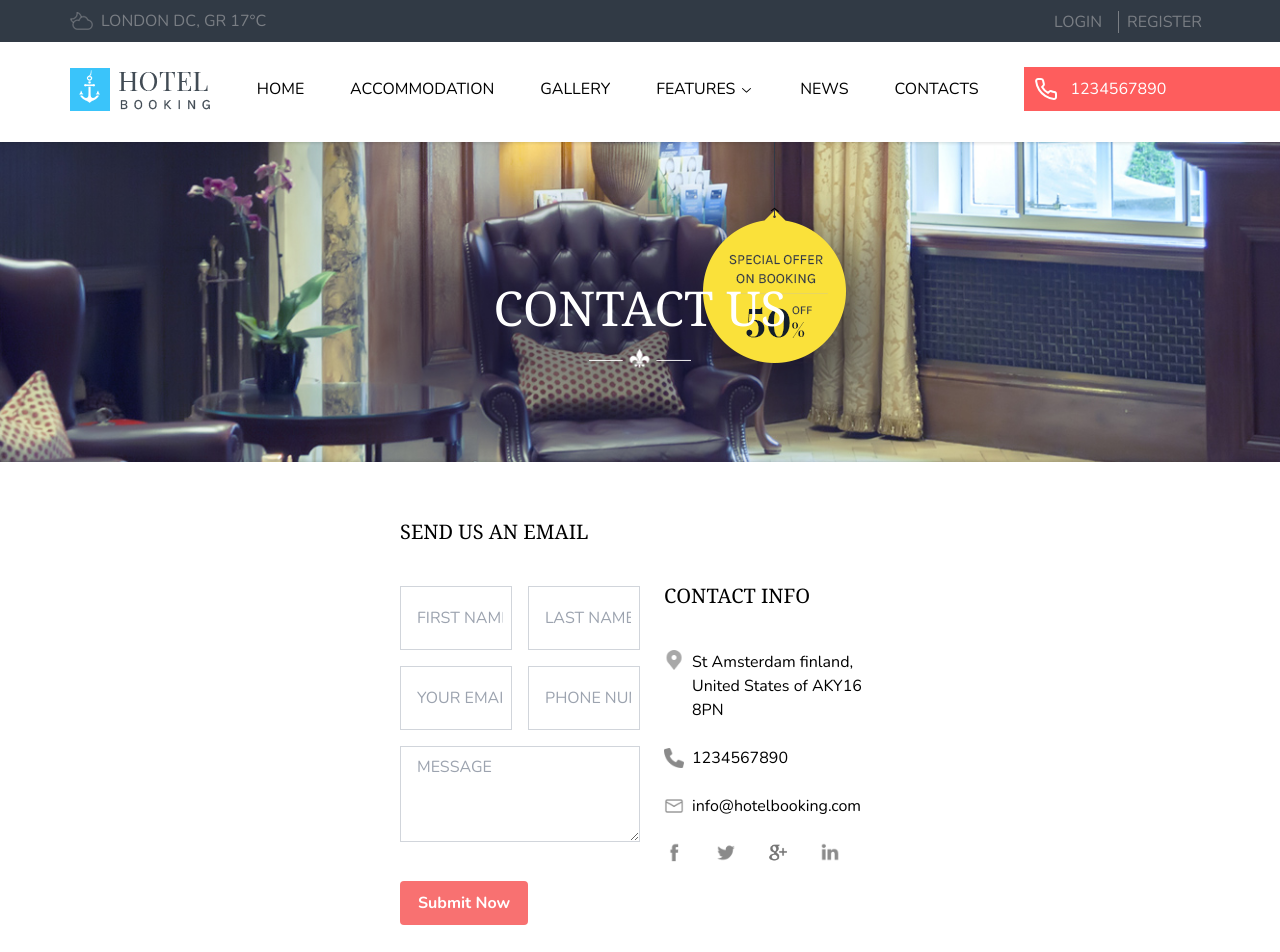
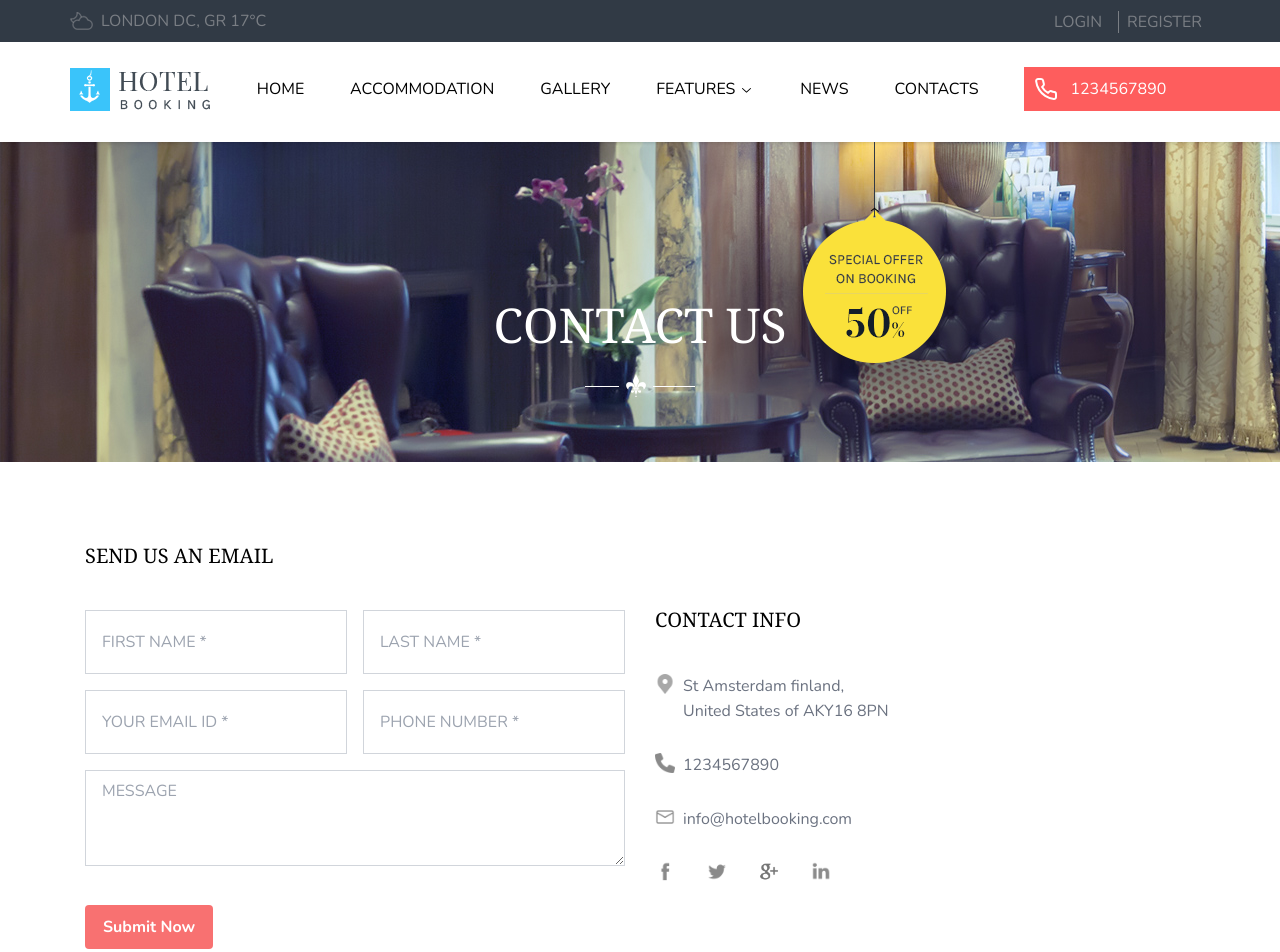
Before and after one commit to minhtuan11102003/DATT_FE, a Next.js app: page /Contacts in a window 1280 px wide. Shown: the top 952 px of the page. Built offline with nearby package versions, Linux system fonts and the light colour scheme; a web font is replaced by a local one.

Commit message:
Mới chỉnh sữa lại xem có vấn đề gì không, nếu có sẽ tiếp tục sữa

```diff
--- a/src/app/Contacts/page.tsx
+++ b/src/app/Contacts/page.tsx
@@ -4,24 +4,33 @@ const ContactsPage = () => {
     return (
 
         <div>
-            {/* Banner */}
-            <section className="relative h-80 bg-cover bg-center" style={{ backgroundImage: 'url(./images/banner-section/bannerContacts.jpg)' }}>
-                <div className="pt-12 relative z-10 flex flex-col items-center justify-center h-full text-white">
-                    <h1 className="text-5xl font-serif uppercase">CONTACT US</h1>
-                    <div className="pb-5 mt-4" style={{ backgroundImage: 'url(./images/nice-title-breadcrumb.png)', width: '102px', height: '6px', backgroundSize: 'cover' }}></div>
+            {/* Banner SEction */}
+            <section className="relative h-80 mb-[80px] text-center overflow-hidden	" style={{ backgroundImage: 'url(./images/banner-section/bannerContacts.jpg)' }}>
+                <div className="px-[15px] mx-[auto] ">
+                    <div className="w-[100%]">
+                        <div className="pt-[170px] pb-[58px] relative  nice_title z-[2]">
+                            <h2 className="text-5xl font-serif uppercase block leading-[25px] text-[#fff] relative mb-[40px] pb-[40px] w-[100%] z-[150]">CONTACT US
+                                <div className="bottom-[-30%] h-[35%] w-[110px] absolute left-1/2 transform -translate-x-1/2" style={{ backgroundImage: 'url(./images/nice-title-breadcrumb.png)' }}></div>                            </h2>
                         </div>
-                <img src="./images/giamGia.png" alt="" className="absolute top-0 right-96" />
+                    </div>
+                </div>
+                <div className="left-[0px] top-[0px] w-[100%] absolute">
+                    <div className=" w-[90%] px-[15px] mx-[auto] relative">
+                        <div className="absolute top-0 right-[220px]">
+                            <img src="./images/giamGia.png" alt=""  />
+                        </div>
+                    </div>
+                </div>
             </section>
 
             {/* Contact Section */}
-            <section className="contact_mail_area mb-24 mt-14 pl-96 pr-96">
-                <div className="container mx-auto px-4">
-                    <div className="flex flex-wrap">
-                        <div className="w-full lg:w-1/2 md:w-1/2 sm:w-full">
-                            <div className="send_mail mb-10">
+            <section className="contact_mail_area mb-[94px] ">
+                <div className="w-[1170px] pr-[15px] pl-[15px] mx-auto">
+                    <div className="pr-[-15px] pl-[-15px] flex">
+                        <div className="w-[50%] relative min-h-[1px] px-[15px]">
+                            <div className="send_mail ">
                                 <div className="section_title mb-10">
-                                    <h4 className="text-xl uppercase font-serif">Send Us An Email</h4>
-                                </div>
+                                    <h4 className="text-xl uppercase font-serif ">Send Us An Email</h4>
                                 </div>
                                 <form action="contact_process.php" method="post">
                                     <div className="grid grid-cols-1 md:grid-cols-2 gap-4">
@@ -51,26 +60,27 @@ const ContactsPage = () => {
                                     </div>
                                 </form>
                             </div>
-                        <div className="w-full lg:w-1/2 md:w-1/2 sm:w-full mt-10 lg:mt-0 pl-6">
+                        </div>
+                        <div className="w-[50%] relative min-h-[1px] px-[15px]">
                             <div className="contact_info mt-16">
                                 <div className="section_title mb-10">
                                     <h4 className="text-xl uppercase font-serif">Contact Info</h4>
                                 </div>
                                 <ul className="list-none">
-                                    <li className="flex mb-4">
+                                    <li className="flex mb-4 mb-[29px] leading-[25px] text-[16px]">
                                         <img className="w-5 h-5 mr-2" src="./images/icon-section/google-map.png" alt="Location" />
-                                        <span>St Amsterdam finland, <br /> United States of AKY16 8PN</span>
+                                        <span className='text-gray-500 '>St Amsterdam finland, <br /> United States of AKY16 8PN</span>
                                     </li>
-                                    <li className="flex items-center mb-4 pt-2">
+                                    <li className="flex mb-4 mb-[29px] leading-[25px] text-[16px]">
                                         <img src="./images/icon-section/icon-phone.png" alt="Phone" className="w-5 h-5 mr-2" />
-                                        <span>1234567890</span>
+                                        <span className='text-gray-500'>1234567890</span>
                                     </li>
-                                    <li className="flex items-center mb-4 pt-2">
+                                    <li className="flex mb-4 mb-[29px] leading-[25px] text-[16px]">
                                         <img src="./images/icon-section/envelope.png" alt="Email" className="w-5 h-5 mr-2" />
-                                        <span>info@hotelbooking.com</span>
+                                        <span className='text-gray-500'>info@hotelbooking.com</span>
                                     </li>
                                 </ul>
-                                <div className="flex space-x-4 mt-4 pt-2">
+                                <div className="flex space-x-4 mt-4">
                                     <a href="#" className="group">
                                         <img src="./images/icon-section/facebook.png" alt="Facebook" className="w-5 h-5 filter grayscale transition duration-300 group-hover:brightness-50 group-hover:scale-110" />
                                     </a>
--- a/src/app/layout.tsx
+++ b/src/app/layout.tsx
@@ -3,7 +3,6 @@ import "./globals.css";
 import { Nunito, Roboto, Karla,  Playfair_Display, Lora} from "next/font/google";
 import HeaderComponent from "../components/page/header";
 import FooterComponent from "../components/page/footer";
-import '@fortawesome/fontawesome-free/css/all.min.css';
 const nunito = Nunito({
   subsets: ["latin"],
   display: "swap",
```
Lines whose indentation alone changed are shown as unchanged.
